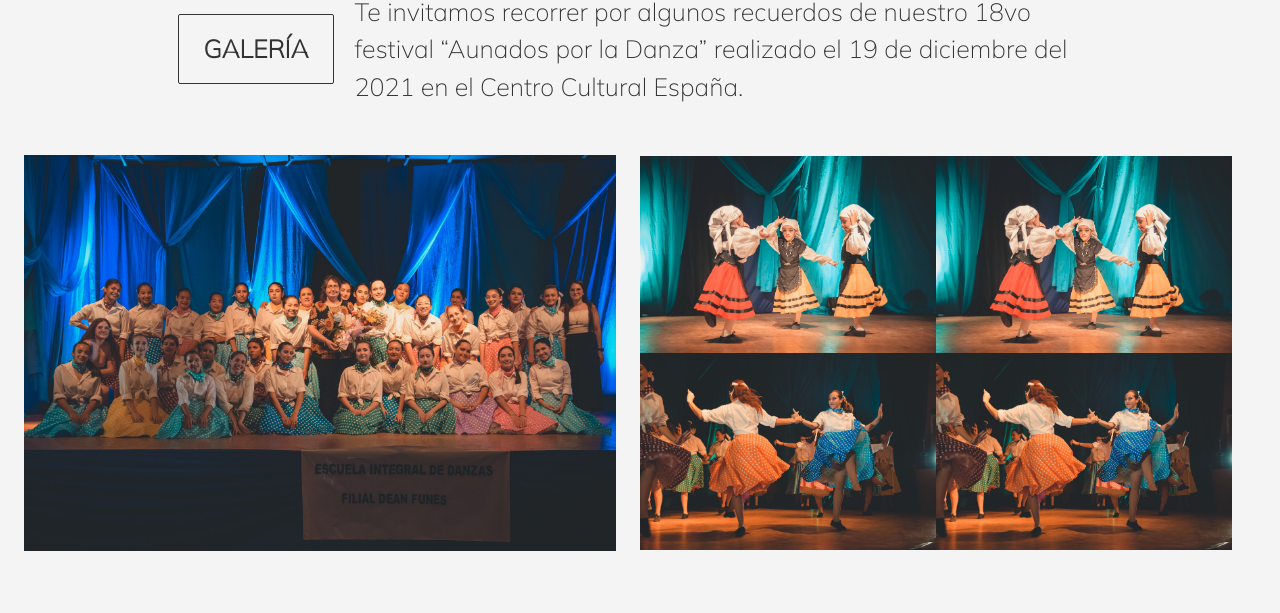
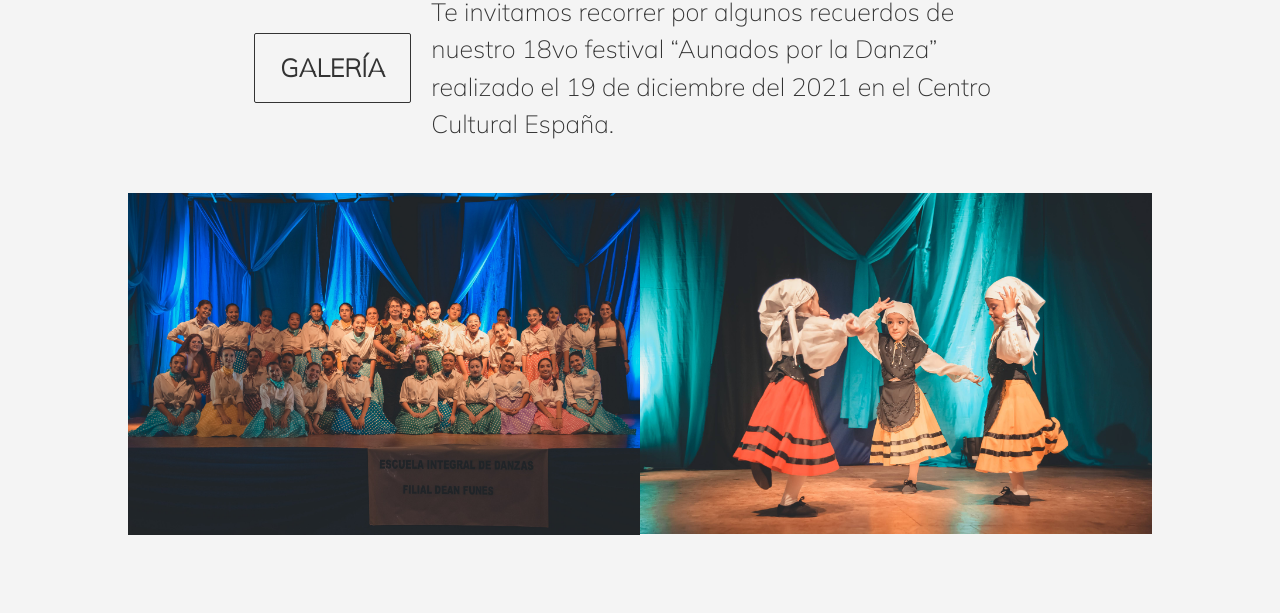
Before and after one commit to Florvasi25/ProyectoDesarrolloWeb, a plain HTML site: page index.html in a window 1280 px wide. Shown: the part 2070-2683 px from the top of the page. Drawn offline with nearby package versions, Linux system fonts and the light colour scheme.

Commit message:
Arreglado Medio

```diff
--- a/index.html
+++ b/index.html
@@ -103,7 +103,6 @@
                       <span class="visually-hidden">Next</span>
                     </button>
                   </div>
-                <!-- <img src="./Imagenes/ImagenPrincipalIndex.jpg" alt="Foto Festival" class="fotoPrincipal__index"> -->
             </section>
             <section class="cuerpo__medio">
                 <div class="columnas__medio container-fluid row d-flex align-items-center justify-content-center align-self-end">
@@ -139,36 +138,14 @@
                         </p>
                     </div>
                 </div>
-                <div class="row columnas__inferior container-fluid d-flex align-items-center">
-                    <div class="col-lg-6 d-flex justify-content-center">
-                        <img src="./Imagenes/MainInferior (1).jpg" class="fotoInferior__1" alt="">
-                    </div>
-                    <div class="col-lg-6 d-flex justify-content-center">
-                        <div>
-                            <img src="./Imagenes/MainInferior (2).jpg" class="fotoInferior__2" alt="">
-                            <img src="./Imagenes/MainInferior (3).jpg" class="fotoInferior__2" alt="">
-                        </div>
-                        <div">
-                            <img src="./Imagenes/MainInferior (2).jpg" class="fotoInferior__2" alt="">
-                            <img src="./Imagenes/MainInferior (3).jpg" class="fotoInferior__2" alt="">
-                        </div>
-                    </div>
-                </div>
-                <!-- <div  class="imagenes__inferior">
+                <div  class="imagenes__inferior">
                     <div>
                         <img src="./Imagenes/MainInferior (1).jpg" alt="foto 1" class="fotoInferior__1">
                     </div>
                     <div>
-                        <div class="imagenesInferior__pequeñas">
-                            <img src="./Imagenes/MainInferior (2).jpg" alt="foto 2" class="fotoInferior__2">
-                            <img src="./Imagenes/MainInferior (3).jpg" alt="foto 3" class="fotoInferior__3">
-                        </div>
-                        <div class="imagenesInferior__pequeñas">
-                            <img src="./Imagenes/MainInferior (4).jpg" alt="foto 4" class="fotoInferior__2">
-                            <img src="./Imagenes/MainInferior (5).jpg" alt="foto 5" class="fotoInferior__3">
-                        </div>
+                        <img src="./Imagenes/MainInferior (2).jpg" alt="foto 2" class="fotoInferior__1">
                     </div>
-                </div> -->
+                </div>
             </section>
         </main>
 
--- a/style.css
+++ b/style.css
@@ -159,7 +159,7 @@ h5 {
 /* CUERPO INFERIOR INDEX */
 
 .cuerpo__inferior {
-    width: 100%;
+    width: 80%;
     height: fit-content;
     display: flex;
     flex-direction: column;
@@ -196,32 +196,18 @@ h5 {
     margin: 0 0 0 20px;
 }
 
-.columnas__inferior {
-    display: flex;
-    flex-wrap: wrap;
+
+.imagenInferior__principal {
+    width: 80%;
 }
 
 .imagenes__inferior {
     display: flex;
-    justify-content: center;
-    flex-wrap: wrap;
 }
 
 .fotoInferior__1 {
     width: 100%;
-    object-fit: scale-down;
 }
-
-.fotoInferior__2{
-    width: 100%;
-    object-fit: scale-down;
-}
-
-.fotoInferior__3 {
-    width: 375px;
-    object-fit: scale-down;
-}
-
 
 /* MAIN QUIENES SOMOS */
 
@@ -534,7 +520,6 @@ footer {
 
     /* HEADER */
 
-
     .barraNavegacion{
         background-color: #ff0080;
         display: flex;
@@ -582,13 +567,14 @@ footer {
     }
 
     .fotos__medio {
+        width: 80%;
         display: flex;
-        flex-wrap: nowrap;
+        flex-direction: row;
+        justify-content: space-around;
     }
 
     .fotoMedio__index {
         width: 50%;
-    }
 
     .texto__inferior {
         margin: 0 0 0 0;
```
